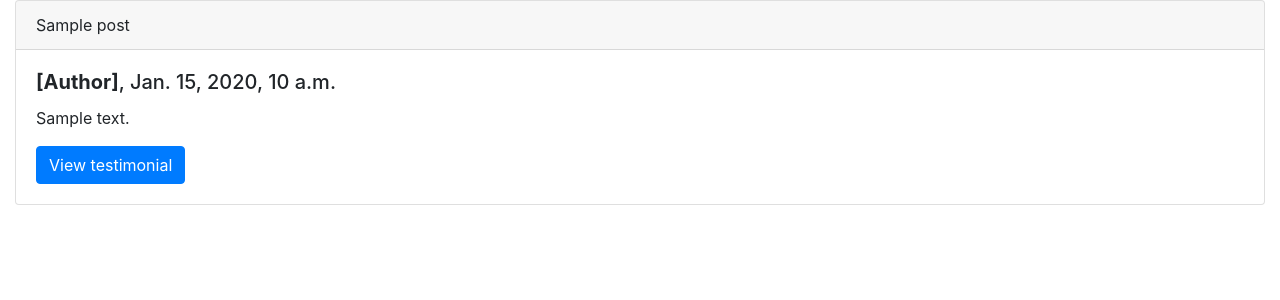
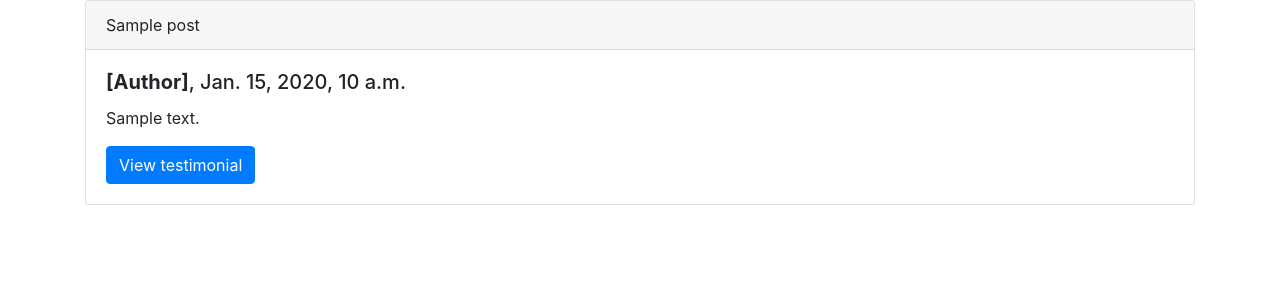
Before and after one commit to rhofvendahl/climate_africa, a Django app: page / in a window 1280 px wide. Shown: the top 300 px of the page. Run offline with Django 3.2, Linux system fonts and the light colour scheme; tables that the repository leaves empty hold one stand-in row (values such as "Sample post"); some libraries are stand-ins or nearby versions.

Commit message:
fix test template

```diff
--- a/interface/templates/interface/base.html
+++ b/interface/templates/interface/base.html
@@ -12,7 +12,7 @@
 </head>
 <body>
     {% include 'interface/header.html' %}
-    <div class='container-fluid'>
+    <div class='container'>
         {% block content %}{% endblock %}
     </div>
 </body>
--- a/interface/templates/interface/test.html
+++ b/interface/templates/interface/test.html
@@ -9,9 +9,8 @@
     <div class="card-header">{{ post.title }}</div>
     <div class="card-body">
         <h5 class="card-title"><strong>[Author]</strong>, {{ post.created_at }}</h5>
-            <p class="card-text">{{ post.text }}</p>
-            <a href="#" class="btn btn-primary">View testimonial</a>
-        </div>
+        <p class="card-text">{{ post.text }}</p>
+        <a href="#" class="btn btn-primary">View testimonial</a>
     </div>
 </div>
 {% endfor %}
```
